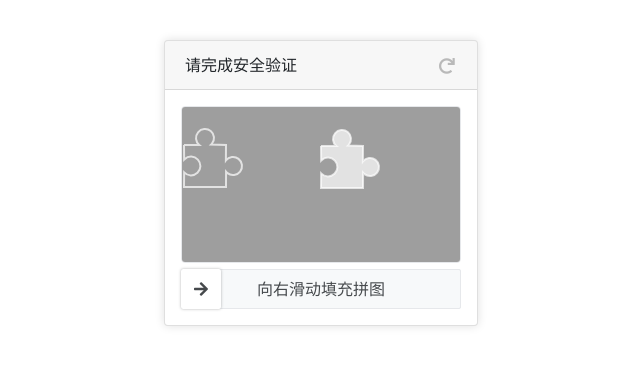
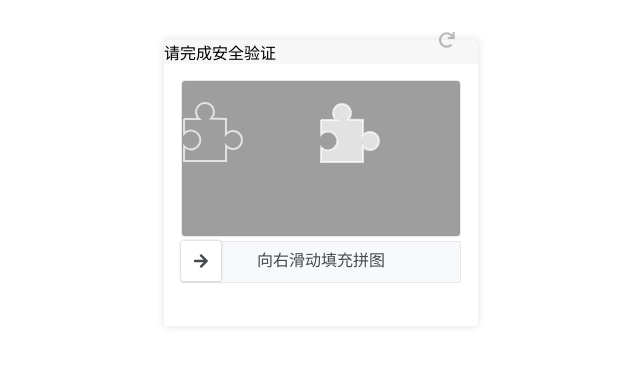
Before and after one commit to 8dizhi/8dizhi.github.io, a plain HTML site: page index.html in a window 1280 px wide. Shown: the whole page, without its empty margins (319-959 px from the left). Drawn offline with nearby package versions, Linux system fonts and the light colour scheme.

Commit message:
update-lib
update-lib

```diff
--- a/index.html
+++ b/index.html
@@ -5,8 +5,7 @@
     <meta http-equiv="X-UA-Compatible" content="IE=edge">
     <meta name="viewport" content="width=device-width, initial-scale=1, shrink-to-fit=no">
     <title>滑一滑</title>
-    <link href="https://cdn.bootcss.com/twitter-bootstrap/4.3.1/css/bootstrap.min.css" rel="stylesheet">
-    <link href="https://cdn.bootcss.com/font-awesome/5.7.2/css/all.min.css" rel="stylesheet">
+    <link href="https://cdn.staticfile.org/font-awesome/5.7.2/css/all.min.css" rel="stylesheet">
     <link href="./disk/slidercaptcha.css" rel="stylesheet" />
     <style>.slidercaptcha{width:314px;height:286px;border-radius:4px;box-shadow:0 0 10px rgba(0,0,0,.125);margin:40px auto 0}.slidercaptcha .card-body{padding:1rem}.slidercaptcha canvas:first-child{border-radius:4px;border:1px solid #e6e8eb}.slidercaptcha.card .card-header{background-image:none;background-color:rgba(0,0,0,.03)}.refreshIcon{top:-54px}</style>
 </head>
@@ -23,7 +22,7 @@
             </div>
         </div>
     </div>
-    <script src="https://cdn.bootcss.com/jquery/3.3.1/jquery.min.js"></script>
+    <script src="https://cdn.staticfile.org/jquery/3.3.1/jquery.min.js"></script>
     <script src="./disk/longbow.slidercaptcha.js"></script>
     <script>
         $('#captcha').sliderCaptcha({
```
